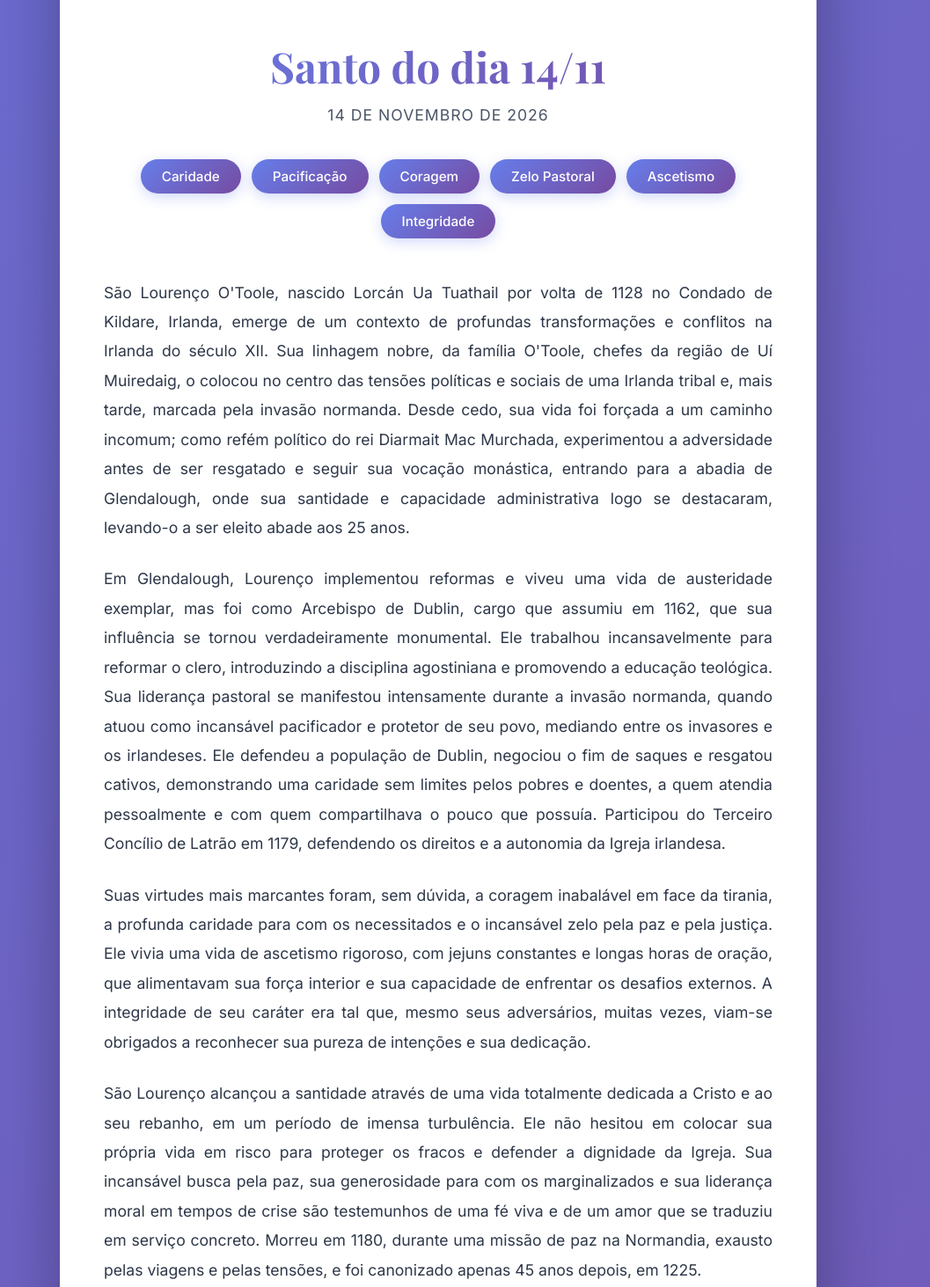
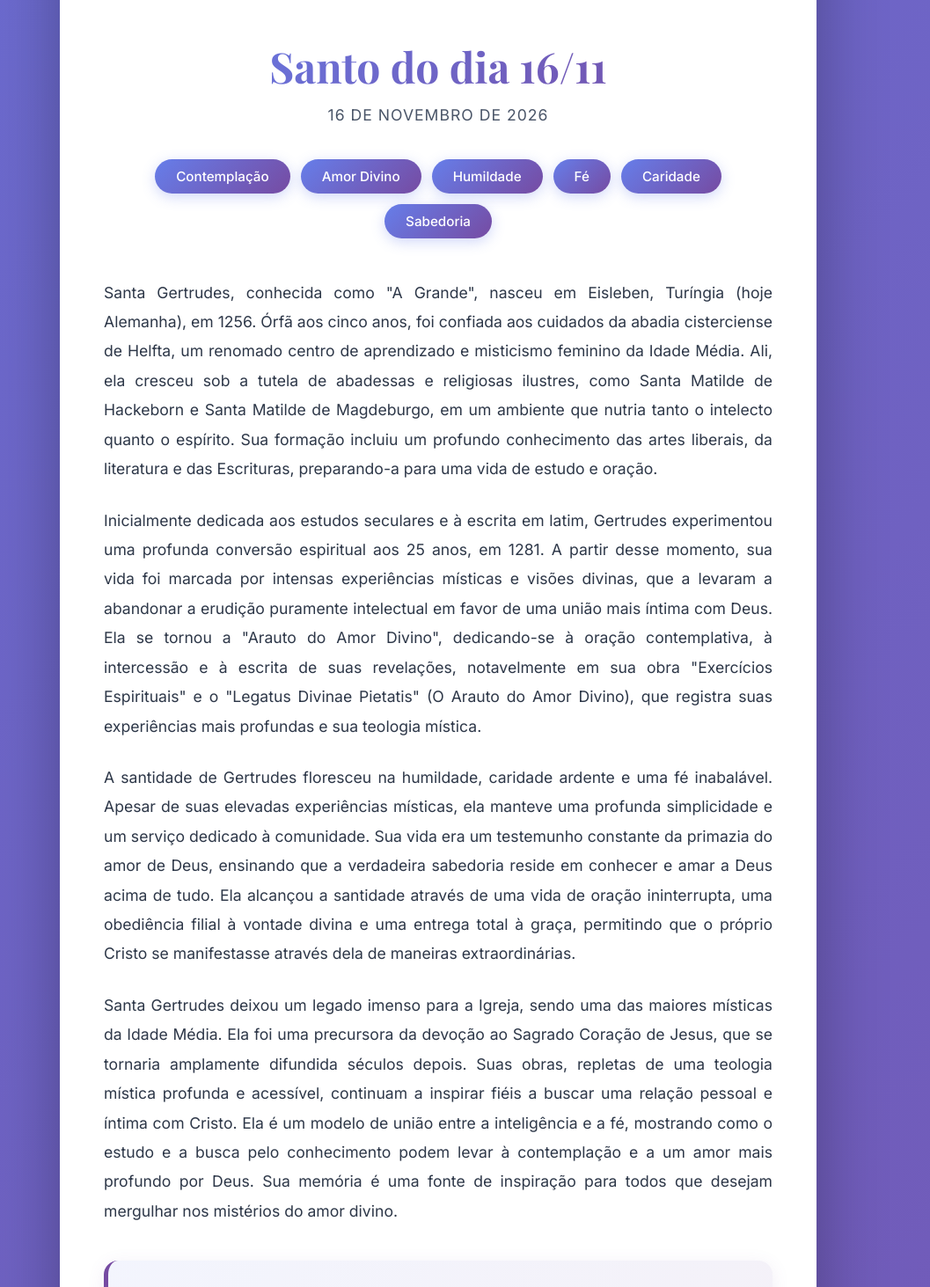
Before and after one commit to DataDaniels/santo-do-dia, a plain HTML site: page index.html in a window 1280 px wide. Shown: the part 443-1906 px from the top of the page at 88% size, without its empty margins (142-1199 px from the left). Drawn offline with nearby package versions, Linux system fonts and the light colour scheme.

Commit message:
Atualiza santo do dia - 2026-11-16

```diff
--- a/index.html
+++ b/index.html
@@ -3,8 +3,8 @@
 <head>
     <meta charset="UTF-8">
     <meta name="viewport" content="width=device-width, initial-scale=1.0">
-    <title>Santo do dia 14/11 - Santo do Dia</title>
-    <meta name="description" content="Conheça a história de Santo do dia 14/11 e uma reflexão para seu dia">
+    <title>Santo do dia 16/11 - Santo do Dia</title>
+    <meta name="description" content="Conheça a história de Santo do dia 16/11 e uma reflexão para seu dia">
     <style>
         @import url('https://fonts.googleapis.com/css2?family=Playfair+Display:wght@400;600;700&family=Inter:wght@300;400;500;600&display=swap');
 
@@ -314,7 +314,7 @@
     <div class="container">
         <div class="card">
             <div class="header">
-                <img src="https://source.unsplash.com/800x600/?Caridade%20Pacifica%C3%A7%C3%A3o%20Coragem%20spiritual%20faith%20light%20heaven%20divine" alt="Santo do dia 14/11" class="saint-photo" onerror="this.style.display='none'; document.querySelector('.svg-fallback').style.display='flex';">
+                <img src="https://source.unsplash.com/800x600/?Contempla%C3%A7%C3%A3o%20Amor%20Divino%20Humildade%20spiritual%20faith%20light%20heaven%20divine" alt="Santo do dia 16/11" class="saint-photo" onerror="this.style.display='none'; document.querySelector('.svg-fallback').style.display='flex';">
                 <div class="svg-fallback" style="display:none;">
     <svg viewBox="0 0 800 600" xmlns="http://www.w3.org/2000/svg" class="saint-icon" preserveAspectRatio="xMidYMid meet">
         <defs>
@@ -473,24 +473,23 @@
 
             <div class="content">
                 <div class="title-section">
-                    <h1>Santo do dia 14/11</h1>
-                    <p class="date">14 de novembro de 2026</p>
+                    <h1>Santo do dia 16/11</h1>
+                    <p class="date">16 de novembro de 2026</p>
                 </div>
 
                 <div class="badges">
-                    <span class="badge">Caridade</span> <span class="badge">Pacificação</span> <span class="badge">Coragem</span> <span class="badge">Zelo Pastoral</span> <span class="badge">Ascetismo</span> <span class="badge">Integridade</span>
+                    <span class="badge">Contemplação</span> <span class="badge">Amor Divino</span> <span class="badge">Humildade</span> <span class="badge">Fé</span> <span class="badge">Caridade</span> <span class="badge">Sabedoria</span>
                 </div>
 
                 <div class="text">
-                    <p>São Lourenço O'Toole, nascido Lorcán Ua Tuathail por volta de 1128 no Condado de Kildare, Irlanda, emerge de um contexto de profundas transformações e conflitos na Irlanda do século XII. Sua linhagem nobre, da família O'Toole, chefes da região de Uí Muiredaig, o colocou no centro das tensões políticas e sociais de uma Irlanda tribal e, mais tarde, marcada pela invasão normanda. Desde cedo, sua vida foi forçada a um caminho incomum; como refém político do rei Diarmait Mac Murchada, experimentou a adversidade antes de ser resgatado e seguir sua vocação monástica, entrando para a abadia de Glendalough, onde sua santidade e capacidade administrativa logo se destacaram, levando-o a ser eleito abade aos 25 anos. </p>
-<p>Em Glendalough, Lourenço implementou reformas e viveu uma vida de austeridade exemplar, mas foi como Arcebispo de Dublin, cargo que assumiu em 1162, que sua influência se tornou verdadeiramente monumental. Ele trabalhou incansavelmente para reformar o clero, introduzindo a disciplina agostiniana e promovendo a educação teológica. Sua liderança pastoral se manifestou intensamente durante a invasão normanda, quando atuou como incansável pacificador e protetor de seu povo, mediando entre os invasores e os irlandeses. Ele defendeu a população de Dublin, negociou o fim de saques e resgatou cativos, demonstrando uma caridade sem limites pelos pobres e doentes, a quem atendia pessoalmente e com quem compartilhava o pouco que possuía. Participou do Terceiro Concílio de Latrão em 1179, defendendo os direitos e a autonomia da Igreja irlandesa.</p>
-<p>Suas virtudes mais marcantes foram, sem dúvida, a coragem inabalável em face da tirania, a profunda caridade para com os necessitados e o incansável zelo pela paz e pela justiça. Ele vivia uma vida de ascetismo rigoroso, com jejuns constantes e longas horas de oração, que alimentavam sua força interior e sua capacidade de enfrentar os desafios externos. A integridade de seu caráter era tal que, mesmo seus adversários, muitas vezes, viam-se obrigados a reconhecer sua pureza de intenções e sua dedicação.</p>
-<p>São Lourenço alcançou a santidade através de uma vida totalmente dedicada a Cristo e ao seu rebanho, em um período de imensa turbulência. Ele não hesitou em colocar sua própria vida em risco para proteger os fracos e defender a dignidade da Igreja. Sua incansável busca pela paz, sua generosidade para com os marginalizados e sua liderança moral em tempos de crise são testemunhos de uma fé viva e de um amor que se traduziu em serviço concreto. Morreu em 1180, durante uma missão de paz na Normandia, exausto pelas viagens e pelas tensões, e foi canonizado apenas 45 anos depois, em 1225.</p>
-<p>Seu legado para a Igreja e para a Irlanda é imenso. São Lourenço O'Toole é venerado como padroeiro de Dublin, um símbolo de resistência pacífica e de dedicação pastoral. Ele nos deixou o exemplo de um pastor que não apenas cuidou das almas, mas também se envolveu ativamente na vida social e política de seu tempo, buscando a justiça e a dignidade humana. Sua vida é um farol que ilumina o caminho da Igreja em seu chamado a ser um instrumento de paz e reconciliação no mundo.</p>
-<blockquote class="quote">"Nosso dever é servir a Deus e ao próximo com toda a nossa força, buscando a paz e a justiça para todos."</blockquote>
-<p>A figura de São Lourenço O'Toole, com sua inabalável busca pela paz e justiça em uma Irlanda fragmentada e sob invasão, oferece um luminoso exemplo de como a fé pode ser uma força transformadora em meio ao caos. Seu jeito de ser, marcado pela coragem de defender os vulneráveis e pela sabedoria em mediar conflitos, é incrivelmente relevante hoje. Ele nos convida a sermos agentes de união em vez de divisão, a buscar o diálogo onde impera o confronto, e a manter a integridade moral mesmo sob intensa pressão, inspirando-nos a não nos calar diante da injustiça.</p>
-<p>Em um mundo que frequentemente se vê assolado por polarizações políticas, desigualdades sociais crescentes e conflitos que parecem sem fim, os problemas que Lourenço enfrentou ressoam com notável atualidade. Sua dedicação aos pobres e seu papel como protetor dos indefesos nos desafiam a confrontar a indiferença e a agir em favor daqueles que são marginalizados. A sua postura firme contra a opressão e seu compromisso com a verdade nos lembram da importância de líderes e indivíduos que priorizam o bem comum sobre interesses particulares.</p>
-<p>No nosso dia a dia, podemos aplicar a sabedoria de São Lourenço cultivando a arte da pacificação em nossos relacionamentos, seja na família, no trabalho ou na comunidade, buscando entender antes de julgar. Podemos emular sua caridade através de gestos concretos de ajuda aos necessitados e defendendo a dignidade de cada pessoa. Viver com a sua integridade e coragem significa ter a ousadia de expressar convicções éticas, mesmo quando impopulares, e de viver uma vida de serviço despojado, encontrando na oração e no desapego a fonte de nossa verdadeira força e alegria.</p>
+                    <p>Santa Gertrudes, conhecida como "A Grande", nasceu em Eisleben, Turíngia (hoje Alemanha), em 1256. Órfã aos cinco anos, foi confiada aos cuidados da abadia cisterciense de Helfta, um renomado centro de aprendizado e misticismo feminino da Idade Média. Ali, ela cresceu sob a tutela de abadessas e religiosas ilustres, como Santa Matilde de Hackeborn e Santa Matilde de Magdeburgo, em um ambiente que nutria tanto o intelecto quanto o espírito. Sua formação incluiu um profundo conhecimento das artes liberais, da literatura e das Escrituras, preparando-a para uma vida de estudo e oração. </p>
+<p>Inicialmente dedicada aos estudos seculares e à escrita em latim, Gertrudes experimentou uma profunda conversão espiritual aos 25 anos, em 1281. A partir desse momento, sua vida foi marcada por intensas experiências místicas e visões divinas, que a levaram a abandonar a erudição puramente intelectual em favor de uma união mais íntima com Deus. Ela se tornou a "Arauto do Amor Divino", dedicando-se à oração contemplativa, à intercessão e à escrita de suas revelações, notavelmente em sua obra "Exercícios Espirituais" e o "Legatus Divinae Pietatis" (O Arauto do Amor Divino), que registra suas experiências mais profundas e sua teologia mística. </p>
+<p>A santidade de Gertrudes floresceu na humildade, caridade ardente e uma fé inabalável. Apesar de suas elevadas experiências místicas, ela manteve uma profunda simplicidade e um serviço dedicado à comunidade. Sua vida era um testemunho constante da primazia do amor de Deus, ensinando que a verdadeira sabedoria reside em conhecer e amar a Deus acima de tudo. Ela alcançou a santidade através de uma vida de oração ininterrupta, uma obediência filial à vontade divina e uma entrega total à graça, permitindo que o próprio Cristo se manifestasse através dela de maneiras extraordinárias. </p>
+<p>Santa Gertrudes deixou um legado imenso para a Igreja, sendo uma das maiores místicas da Idade Média. Ela foi uma precursora da devoção ao Sagrado Coração de Jesus, que se tornaria amplamente difundida séculos depois. Suas obras, repletas de uma teologia mística profunda e acessível, continuam a inspirar fiéis a buscar uma relação pessoal e íntima com Cristo. Ela é um modelo de união entre a inteligência e a fé, mostrando como o estudo e a busca pelo conhecimento podem levar à contemplação e a um amor mais profundo por Deus. Sua memória é uma fonte de inspiração para todos que desejam mergulhar nos mistérios do amor divino.</p>
+<blockquote class="quote">"Meu coração é um templo, e o amor de Deus é a luz que o ilumina."</blockquote>
+<p>No mundo agitado e muitas vezes superficial de hoje, a vida de Santa Gertrudes, a Grande, oferece um contraponto poderoso e inspirador. Sua profunda imersão na contemplação divina nos recorda que a verdadeira paz e plenitude não são encontradas na incessante busca por bens materiais ou na distração constante, mas sim na quietude da alma e na conexão com o sagrado. Seu exemplo nos encoraja a valorizar o espaço interior, a cultivar o silêncio e a buscar uma relação autêntica com Deus, permitindo que essa união transforme nossa perspectiva e nossas ações. </p>
+<p>Gertrudes, com sua missão de ser a "Arauto do Amor Divino", pode nos guiar em meio aos desafios modernos, como a crescente sensação de isolamento, a busca vazia por propósito e a desconexão espiritual. Ela nos ensina que, mesmo em meio às tarefas diárias e às complexidades da vida, é possível manter um coração atento à presença de Deus. Sua ênfase no amor divino como a força motriz de sua existência oferece uma cura para o cinismo e a desesperança, reavivando a esperança e a capacidade de amar genuinamente o próximo. </p>
+<p>Para aplicar os ensinamentos de Santa Gertrudes em nosso cotidiano, podemos começar por reservar pequenos momentos para a oração contemplativa, mesmo que sejam apenas alguns minutos de silêncio para sentir a presença de Deus. Podemos nos esforçar para ver Cristo nos rostos daqueles que encontramos e oferecer atos de caridade sinceros. Ao invés de nos perdermos nas trivialidades, busquemos o significado mais profundo em nossas ações e relacionamentos, confiando que, como Gertrudes, também podemos ser vasos do amor divino e arautos da esperança para o mundo.</p>
 
                 </div>
             </div>
```
